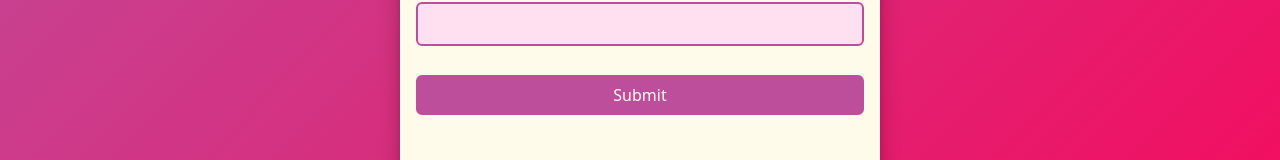
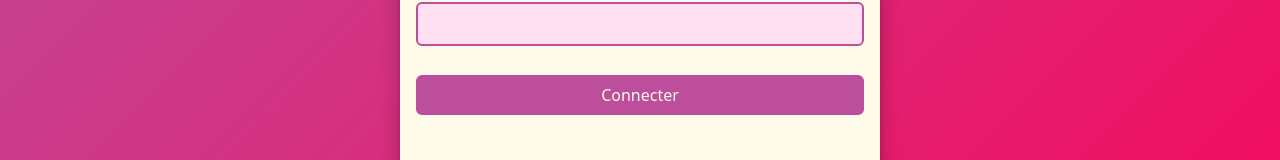
Before and after one commit to AbakarLol/Motus, a React (Vite) app in the folder Frontend/: page / in a window 1280 px wide. Shown: the part 398-558 px from the top of the page. Built offline with nearby package versions, Linux system fonts and the light colour scheme.

Commit message:
add auth feature

```diff
--- a/Frontend/src/components/App.jsx
+++ b/Frontend/src/components/App.jsx
@@ -1,15 +1,33 @@
+import { useState } from "react";
 import Auth from "./Auth";
 import Footer from "./Footer";
 import Game from "./Game";
 import Header from "./Header";
 
 
+
+
+
 export default function App(){
+
+    const [isAuthenticated, setAuthenticated] = useState(false);
+
+    function callBack(value){
+        setAuthenticated(() => {
+            return value;
+        })
+    }
+
+
     return (
         <div className="main">
             <Header />
-            {/* <Game /> */}
-            <Auth />
+            {
+            isAuthenticated?
+            <Game />
+            :
+            <Auth callBack = {callBack} />
+            }
             <Footer />
         </div>
     )
--- a/Frontend/src/components/Auth.jsx
+++ b/Frontend/src/components/Auth.jsx
@@ -1,8 +1,7 @@
 import { useState } from "react";
 import axios from 'axios';
-import { paperClasses } from "@mui/material/Paper";
 
-export default function Auth(){
+export default function Auth({callBack}){
     const [user, setUser] = useState({
         username : "",
         password : "",
@@ -10,6 +9,13 @@ export default function Auth(){
     });
 
     const [exist, setExist] = useState(true);
+
+    const [message, setMessage] = useState();
+
+    const [userFound, setFound] = useState();
+
+    const [isAuthSucceed, setAuthSucceed] = useState(false);
+
 
 function handleChange(event){
    const {name, value} = event.target;
@@ -24,7 +30,13 @@ async function handleClick(){
         username: user.username,
         password: user.password
     })
-    console.log(response);
+    const returnedData = response.data;
+    setMessage(<p className="text-red-400" > {returnedData.message} </p>)
+    setFound(returnedData.userExist)
+    setAuthSucceed(returnedData.authSucceed);
+    callBack(isAuthSucceed);
+
+    console.log(response.data);
     }
     catch(error){
         console.log(error);
@@ -64,10 +76,12 @@ function handleExist(){
                 <div className="w-full">
                     <label className="pl-1" htmlFor="">Username:</label>
                     <input onChange={handleChange} value={user.username} type="text" name="username" className="auth-input" />
+                    {!isAuthSucceed && !userFound? message : "" }
                 </div>
                 <div className="w-full">
                     <label className="pl-1" htmlFor="">Password:</label>
                     <input onChange={handleChange} value={user.password} type="password" name="password" className="auth-input" />
+                    {!isAuthSucceed && userFound? message : "" }
                 </div>
                 {!exist && <div className="w-full">
                     <label className="pl-1" htmlFor="">Confirm Password:</label>
@@ -77,25 +91,25 @@ function handleExist(){
                 exist?
                 <button
                 onClick={handleClick}
-                className="bg-[#bc4e9c] hover:bg-[#fd2c72] w-full h-10 text-amber-50 rounded-md border-2 border-[#bc4e9c]"  >
-                Submit
+                className="bg-[#bc4e9c] hover:bg-[#fd2c72] w-full hover:text-lg h-10 text-amber-50 rounded-md border-2 border-[#bc4e9c]"  >
+                Connecter
                 </button>
                 :
                 <button
                 onClick={handleSigningUP}
-                className="bg-[#bc4e9c] hover:bg-[#fd2c72] w-full h-10 text-amber-50 rounded-md border-2 border-[#bc4e9c]"  >
-                Sign Up
+                className="bg-[#bc4e9c] hover:bg-[#fd2c72] hover:text-lg w-full h-10 text-amber-50 rounded-md border-2 border-[#bc4e9c]"  >
+                Enrégistrer
                 </button>
                 }
                 {exist?
                 <div className="flex justify-center items-center flex-col text-center w-full mt-5">
                     <p className="text-justify" >Vous n'etes pas encore enrengistré alors, vous pouvez vous </p>
-                     <button className="text-[#bc4e9c]" onClick={handleExist} >Enrégistrer</button>
+                     <button className="text-[#bc4e9c] hover:text-[#fd2c72] hover:text-lg " onClick={handleExist} >Enrégistrer</button>
                 </div>
                 :
                 <div className="flex justify-center items-center flex-col text-center w-full mt-5">
                     <p className="text-justify">Si vous etes déja enrengistré alors, vous pouvez vous </p>
-                    <button className="text-[#bc4e9c]" onClick={handleExist} >Connecter</button>
+                    <button className="text-[#bc4e9c] hover:text-[#fd2c72] hover:text-lg" onClick={handleExist} >Connecter</button>
                 </div>
 
                 }
```
Also changed, not shown: 1 other file (tests, documents, lock files or other folders).
